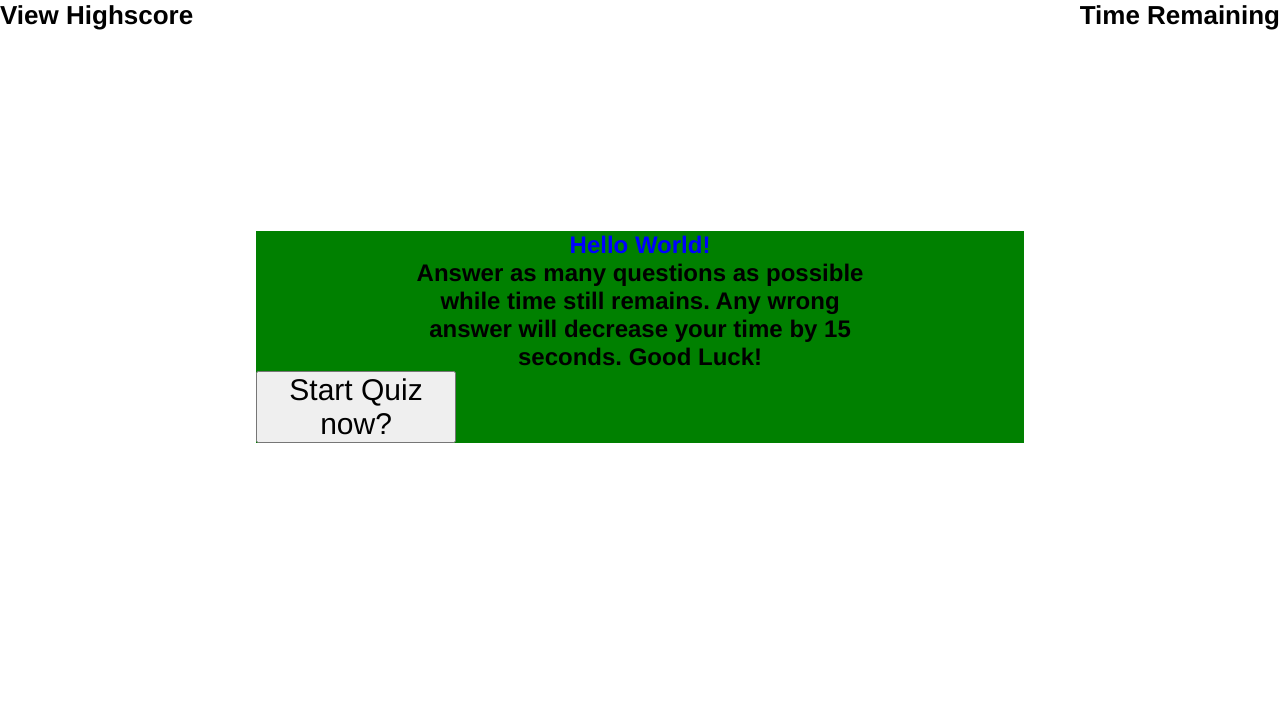
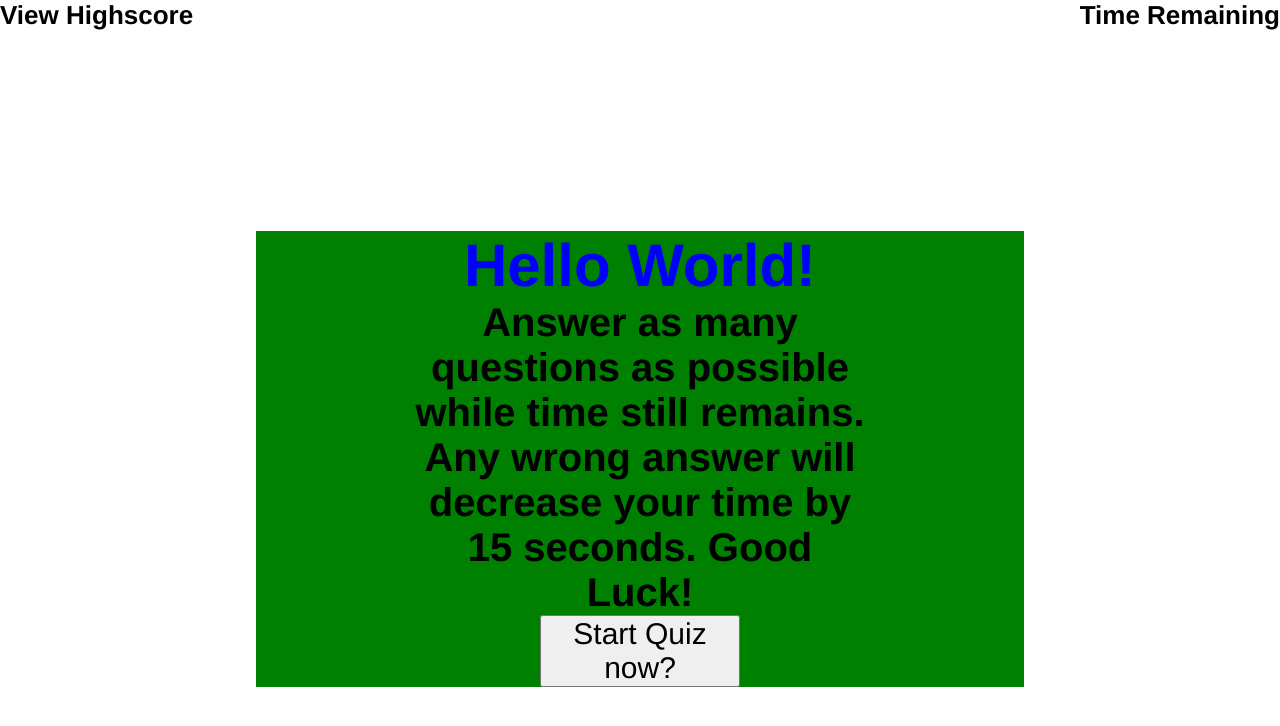
Before and after one commit to CastroOlympias/Count-down-code-quiz, a plain HTML site: page index.html in a window 1280 px wide. Drawn offline with Linux system fonts and the light colour scheme.

Commit message:
figured out how to set id to emelmemt varaibles for styling with css

```diff
--- a/assets/css/style.css
+++ b/assets/css/style.css
@@ -19,11 +19,19 @@
 h1 {
     color: blue;
 }
+#Hello-World {
+    font-style: bold;
+    font-size: 60px;;
+}
+
+#game-rules {
+    font-size: 40px;
+}
 
 #quiz {
     display: flex;
-    flex-direction: column;
-    justify-content: space-evenly;
+    flex-direction: row;
+    justify-content: space-between;
     background: green;
     max-width: 60%;
     text-align: center;
--- a/assets/js/script.js
+++ b/assets/js/script.js
@@ -11,17 +11,20 @@ var questionIdCounter = 0
 
 // html insertion of rules for challenge
 
+const welcomeDiv = document.getElementById('welcome')
 var body = document.body;
-var welcome = document.createElement('h1');
-var gameRules = document.createElement('h2');
-welcome.textContent = 'Hello World!';
-welcome.setAttribute('style', 'margin:auto; width:50%; text-align:center;');
-quiz.appendChild(welcome);
+var welcomeMsg = document.createElement('h1');
+var gameRulesMsg = document.createElement('h2');
+welcomeMsg.textContent = 'Hello World!';
+welcomeMsg.id='Hello-World';
+gameRulesMsg.id='game-rules'
+// welcomeDiv.setAttribute('style', 'margin:auto; width:50%; text-align:center;');
+welcomeDiv.appendChild(welcomeMsg);
 
-gameRules.textContent =
+gameRulesMsg.textContent =
   'Answer as many questions as possible while time still remains. Any wrong answer will decrease your time by 15 seconds. Good Luck!';
-  gameRules.setAttribute('style', 'margin:auto; width:60%; text-align:center;');
-quiz.appendChild(gameRules);
+  gameRulesMsg.setAttribute('style', 'margin:auto; width:60%; text-align:center;');
+  welcome.appendChild(gameRulesMsg);
 
 var startQuiz = document.create
 
@@ -30,7 +33,7 @@ var startbtnEl = document.createElement('button');
 startbtnEl.id = 'start-quiz';
 startbtnEl.textContent = 'Start Quiz now?';
 startbtnEl.setAttribute('style', 'font-size: 30px;','box-align: center;');
-quiz.appendChild(startbtnEl);
+welcomeDiv.appendChild(startbtnEl);
 
 
 // Start timer countdown
@@ -91,6 +94,7 @@ var printBtnEl = function(questionIdCounter) {
     questions.innerHTML = ""
     questions.appendChild(question)
 
+    var questions = document.querySelector("#quiz")
     currentQuestion.choices.forEach(function(choice,i){
     var btn = document.createElement("button");
     btn.setAttribute("value", choice)
--- a/index.html
+++ b/index.html
@@ -30,9 +30,7 @@
 
         </div>
 
-        <div id="answers">
 
-        </div>
 
 
             <!-- <h1> hello world</h1>
```
